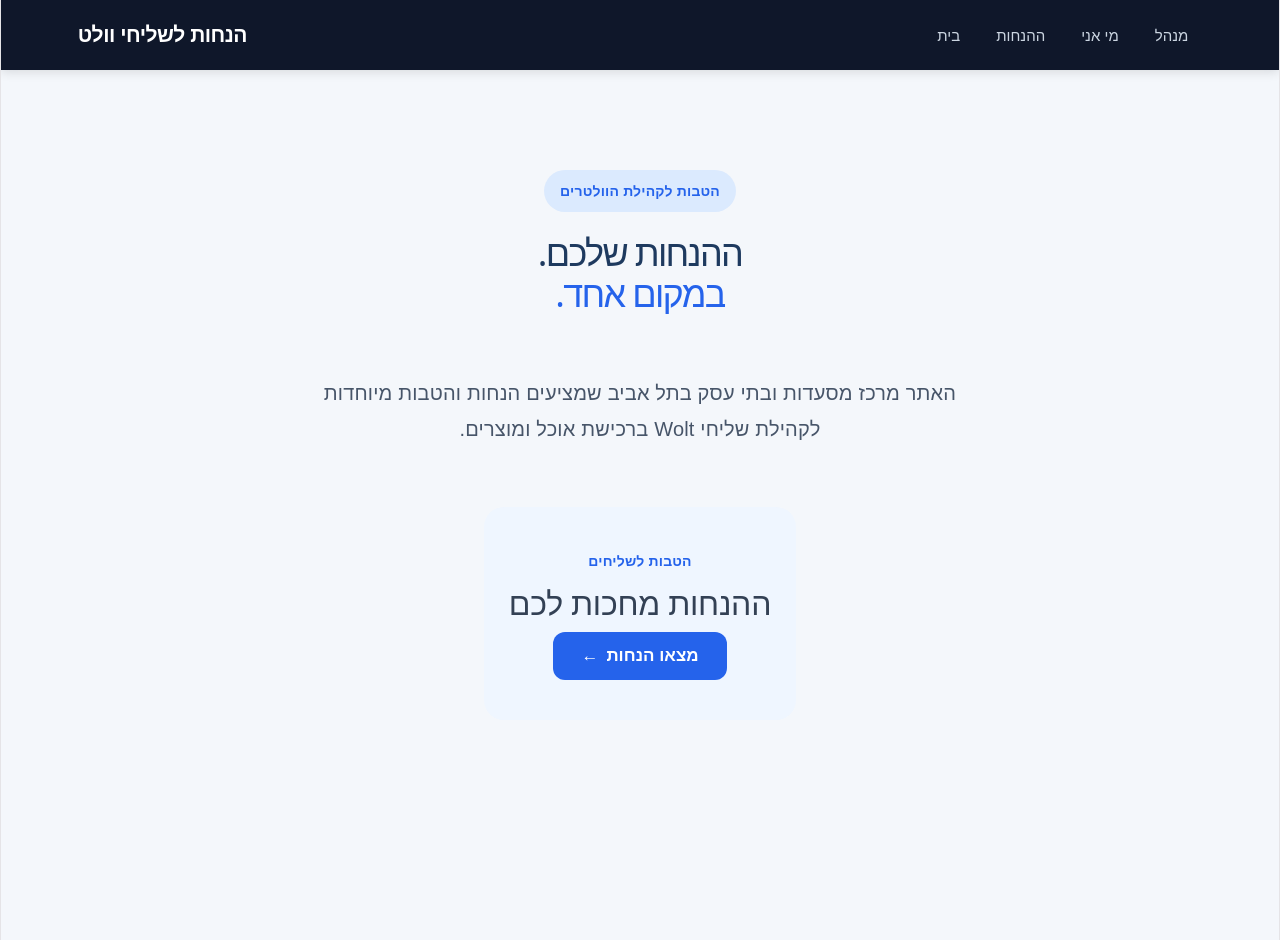
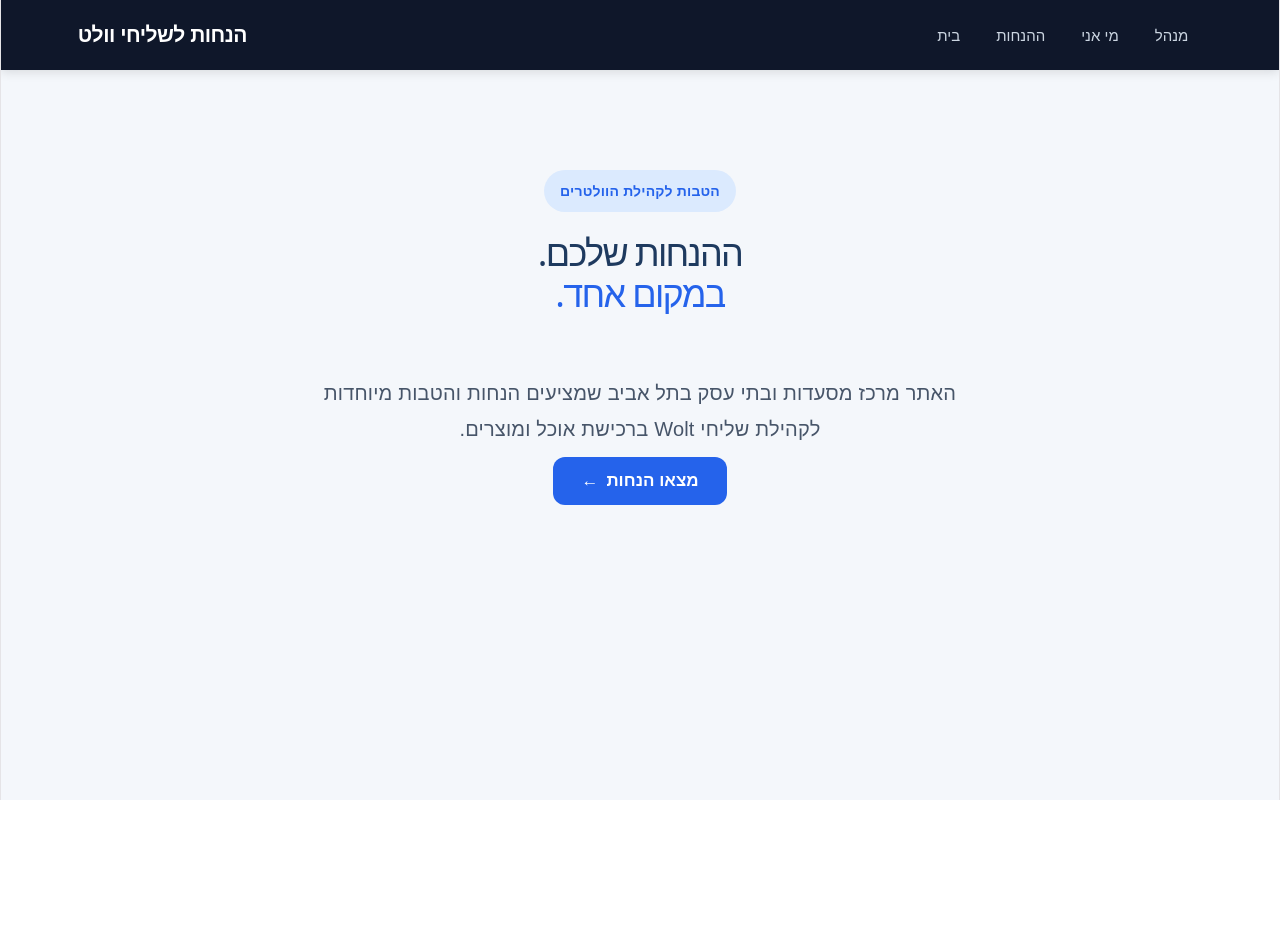
Before and after one commit to hassankhalil1996/wolter-discounts, a React (Vite) app in the folder frontend/: page / in a window 1280 px wide. After the commit the page ends 800 px from the top, so only its background shows below. Built offline with nearby package versions, Linux system fonts and the light colour scheme; no server answers.

Commit message:
change in  discounts CTA to homepage

```diff
--- a/frontend/src/pages/HomePage.tsx
+++ b/frontend/src/pages/HomePage.tsx
@@ -21,32 +21,16 @@ function HomePage({ onNavigate }: Props) {
           האתר מרכז מסעדות ובתי עסק בתל אביב שמציעים הנחות
           והטבות מיוחדות לקהילת שליחי Wolt ברכישת אוכל ומוצרים.
         </p>
-
-          <section className="discount-cta">
-          <span className="discount-cta-label">הטבות לשליחים</span>
-
-          <h2>ההנחות מחכות לכם</h2>
-
-          <button
+        <button
             className="discount-cta-button"
             onClick={() => onNavigate("discounts")}
           >
             מצאו הנחות
             <span>←</span>
           </button>
-        </section>
 
       </section>
 
-
-
-
-
-
-      <section className="info-section">
-
-
-      </section>
 
     </div>
   );
```
